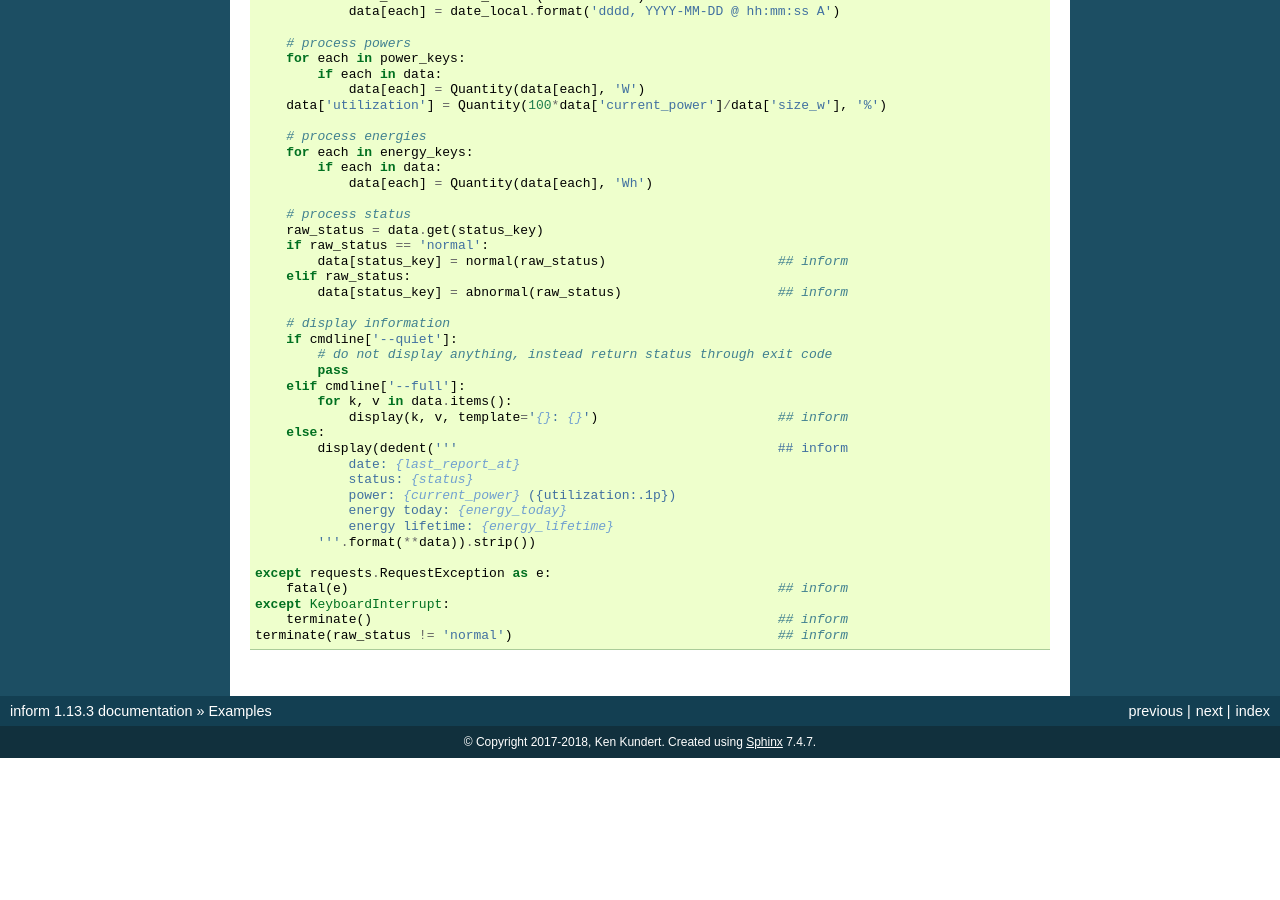
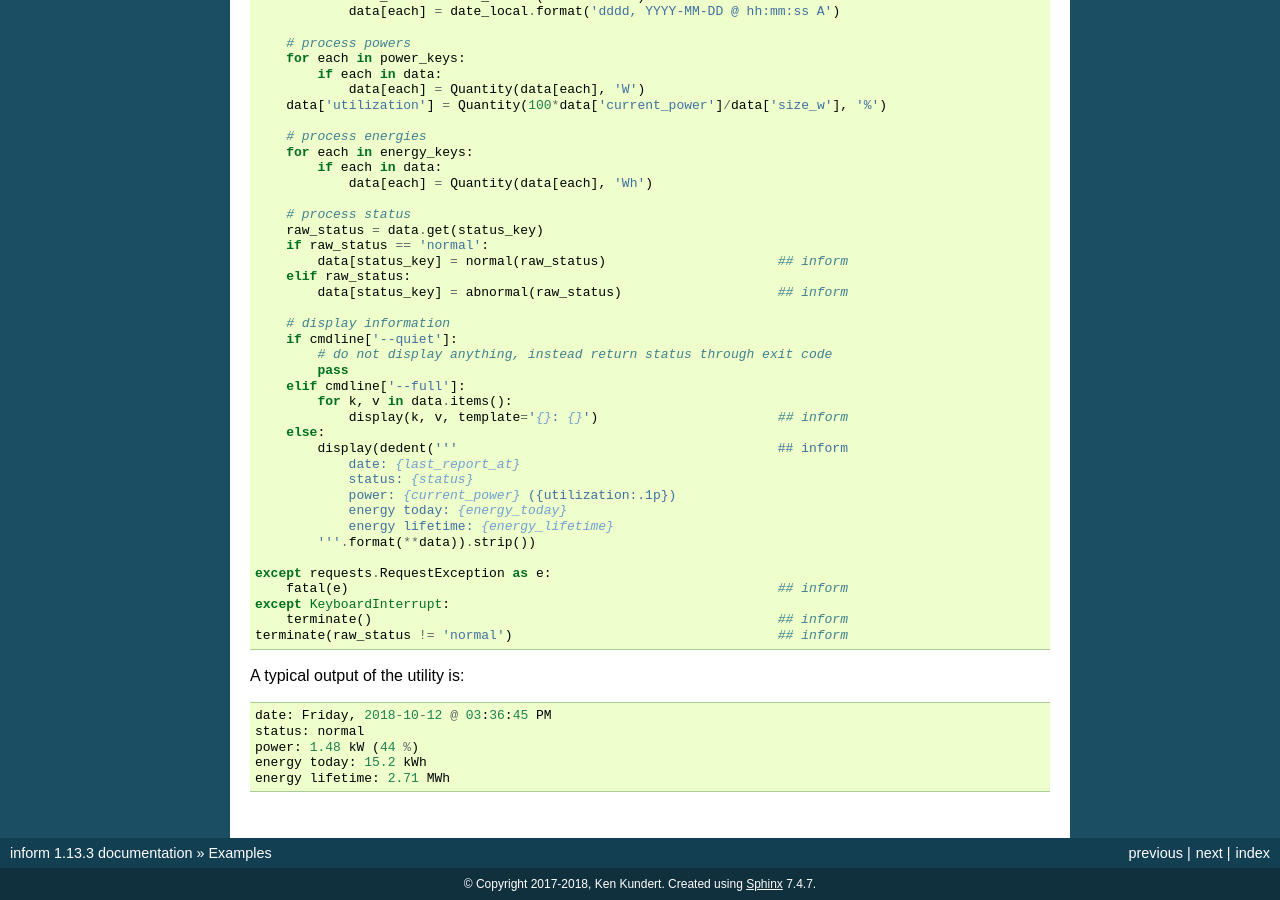
Before and after one commit to KenKundert/inform, a Sphinx documentation site: the page built from doc/examples.rst, in a window 1280 px wide and 900 px high, scrolled down 4217 px. Built offline with Sphinx 7.4.7, drawn with Linux system fonts in a browser that asks for light colours; before the commit the page ends 4975 px from its top, so only the background shows below that.

Commit message:
Tweak solar example.

```diff
--- a/doc/examples.rst
+++ b/doc/examples.rst
@@ -317,3 +317,11 @@ variables to your account.
     except KeyboardInterrupt:
         terminate()                                                    ## inform
     terminate(raw_status != 'normal')                                  ## inform
+
+A typical output of the utility is::
+
+    date: Friday, 2018-10-12 @ 03:36:45 PM
+    status: normal
+    power: 1.48 kW (44 %)
+    energy today: 15.2 kWh
+    energy lifetime: 2.71 MWh
```
